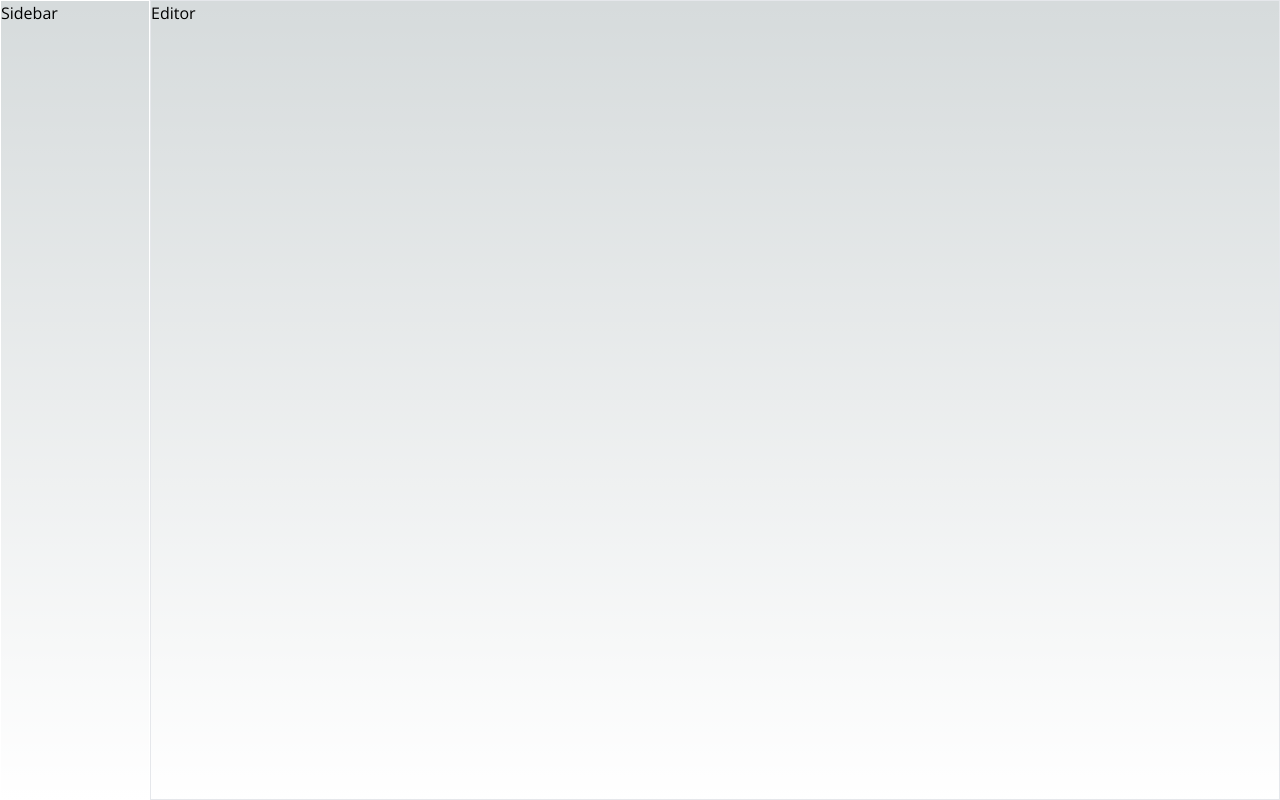
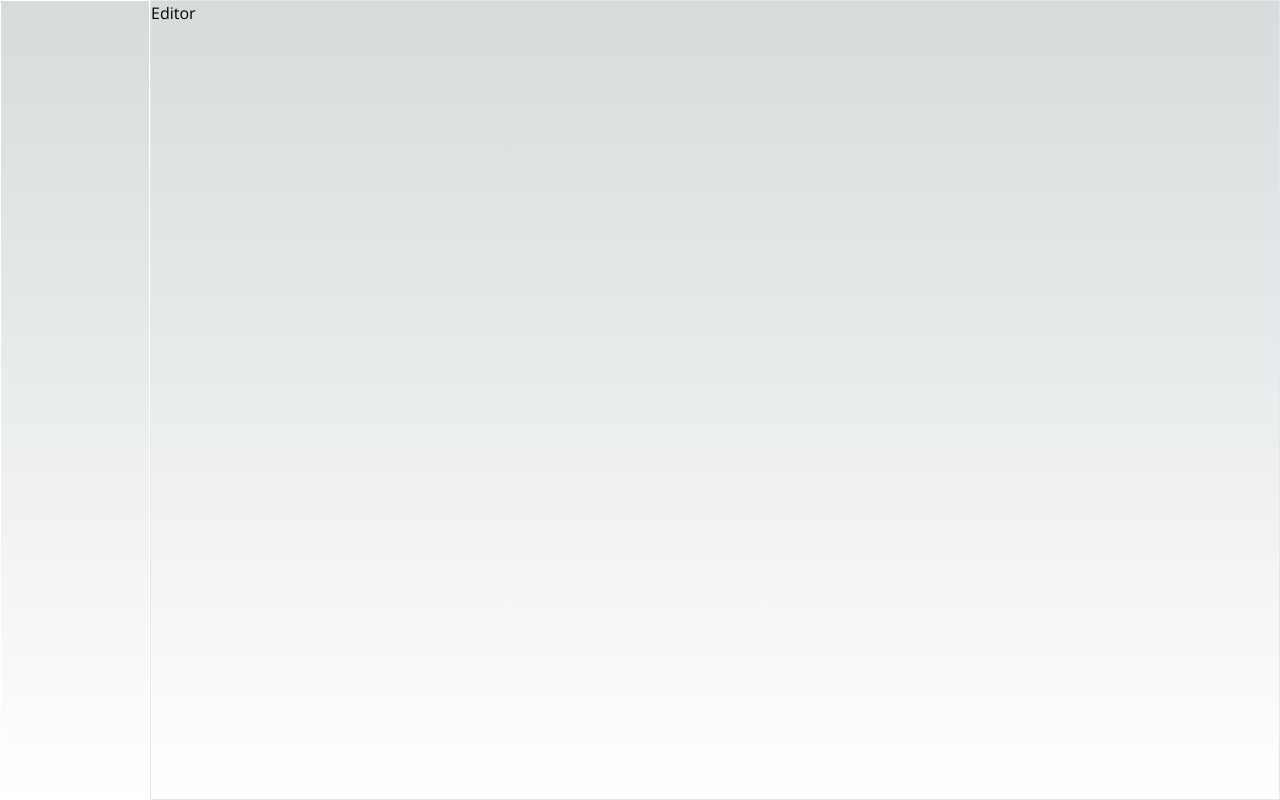
Before and after one commit to crisosron/scribe, a Next.js app in the folder scribe-frontend/: page / in a window 1280 px wide. Built offline with nearby package versions, Linux system fonts and the light colour scheme.

Commit message:
Start implementing sidebar resizer

```diff
--- a/scribe-frontend/app/page.tsx
+++ b/scribe-frontend/app/page.tsx
@@ -2,7 +2,7 @@ import { Editor, Sidebar } from "@/components";
 
 export default function Home() {
   return (
-    <main className="flex min-h-screen items-center">
+    <main className="flex min-h-screen">
       <Sidebar />
       <Editor />
     </main>
--- /dev/null
+++ b/scribe-frontend/components/sidebar/content.tsx
@@ -0,0 +1,5 @@
+const Content = () => (
+  <div className="flex-1" />
+)
+
+export default Content;
--- /dev/null
+++ b/scribe-frontend/components/sidebar/resizer.tsx
@@ -0,0 +1,7 @@
+const Resizer = () => {
+  return (
+    <div className="resize-x grow-0 shrink-0 justify-self-end cursor-col-resize hover:w-[3px] hover:bg-slate-400 basis-[6px] "/>
+  )
+}
+
+export default Resizer;
--- a/scribe-frontend/components/sidebar/sidebar.tsx
+++ b/scribe-frontend/components/sidebar/sidebar.tsx
@@ -1,7 +1,11 @@
+import Resizer from "./resizer";
+import Content from "./content";
+
 const Sidebar = () => {
   return (
-    <div className="min-h-screen min-w-[150px] max-w-screen md:max-w-[300px] border border-white grow-0 shrink-0 flex flex-row">
-      Sidebar
+    <div className="flex-1 min-h-screen min-w-[150px] max-w-screen md:max-w-[300px] border border-white grow-0 shrink-0 flex basis-[6px]">
+      <Content />
+      <Resizer />
     </div>
   )
 }
```
